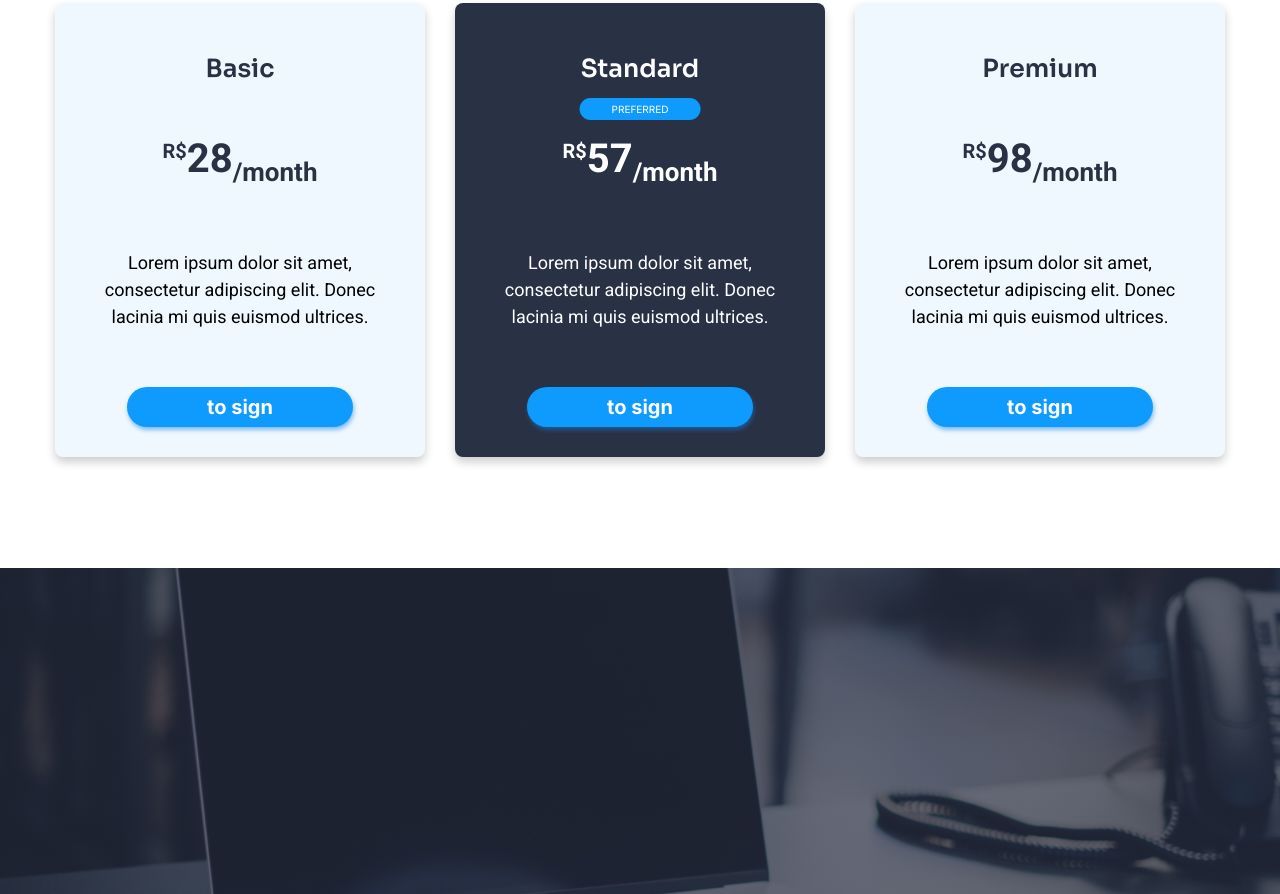
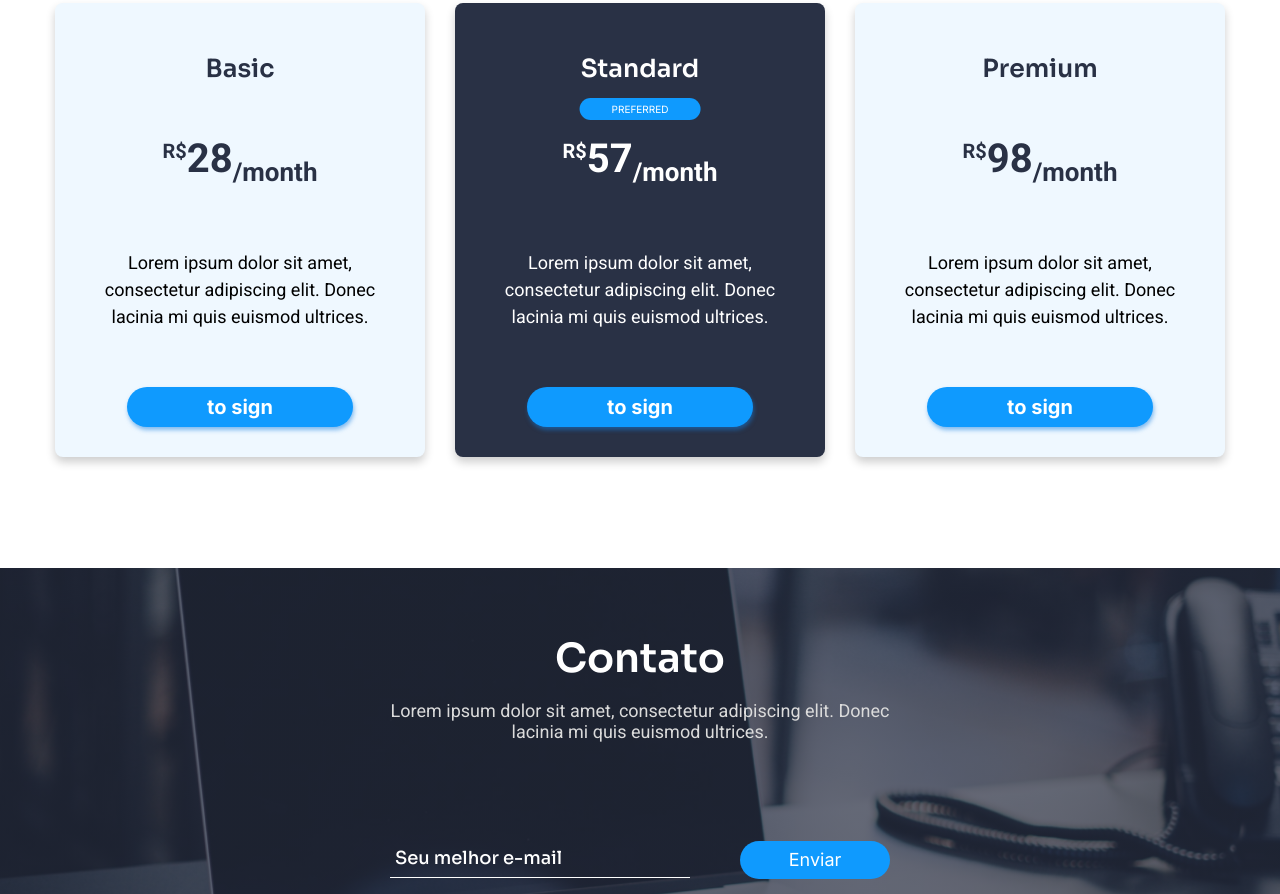
Before and after one commit to Allanlima123/agencia-contato, a plain HTML site: page index.html in a window 1280 px wide. Shown: the part 1906-2800 px from the top of the page. Drawn offline with Linux system fonts and the light colour scheme.

Commit message:
desafio completo

```diff
--- a/index.html
+++ b/index.html
@@ -119,7 +119,16 @@
         </section>
 
         <section class="contato" id="Contato">
-
+            <div class="box-contato">
+                <h3>Contato</h3>
+                <p>Lorem ipsum dolor sit amet, consectetur adipiscing elit. Donec lacinia mi quis euismod ultrices.</p>
+                <div class="formulario">
+                    <form action="index.html">
+                        <input type="email" name="Email" id="" placeholder="Seu melhor e-mail">
+                    </form>
+                    <a href="#" class="btn-form">Enviar</a>
+                </div>
+            </div>
         </section>
     </main>
 
--- a/src/estilo/style.css
+++ b/src/estilo/style.css
@@ -131,7 +131,7 @@
 
 .home .imagem{
     flex: 1 1 35rem;
-    margin:2rem;
+    margin: 2rem;
 }
 
 .home .imagem img{
@@ -144,7 +144,7 @@
 
 .servicos .container-box{
     display: grid;
-    grid-template-columns: repeat(auto-fit,minmax(20rem,1fr));
+    grid-template-columns: repeat(auto-fit,minmax(25rem,1fr));
     align-items: center;
     max-width: 144rem;
     margin: 0 auto;
@@ -153,7 +153,7 @@
 }
 
 .servicos .container-box .support{
-    padding: 2rem 0;
+    padding: 2rem;
     margin: 0 2rem;
     text-align: center;
 }
@@ -194,7 +194,6 @@
     align-items: center;
     justify-content: space-between;
     flex-wrap: wrap;
-    padding: 0 5%;
     padding: 3rem 5%;
 }
 
@@ -221,7 +220,7 @@
 }
 
 .App .container-app .imagem{
-    flex: 1 1 40rem;
+    flex: 1 1 25rem;
     height: 40rem;
 }
 
@@ -364,13 +363,86 @@
 /* contato */
 
 .contato{
-    background-image: linear-gradient(90deg,#293145af,#293145b6),url(../imagens/contato-fundo.png);
+    background-image: linear-gradient(90deg,#293145af,#293145b6),
+    url(../imagens/contato-fundo.png);
     background-position: center;
     background-repeat: no-repeat;
     background-size: cover;
     max-width: 144rem;
     margin: 0 auto;
-    height: 38.2rem;
+    min-height: 38.2rem;
+    display: flex;
+    justify-content: center;
+    text-align: center;
+}
+
+.contato .box-contato{
+    margin: 1.5rem;
+}
+
+.contato .box-contato h3{
+    color: var(--color-white);
+    font-size: 4rem;
+    font-weight: 600;
+    font-family: var(--fonte-Sora);
+    margin-top: 5rem;
+}
+
+.contato .box-contato p{
+    color: var(--color-gray-light);
+    font-family: var(--fonte-roboto);
+    font-size: 1.8rem;
+    font-weight: 400;
+    max-width: 50rem;
+    margin-top: 1.6rem;
+    margin-bottom: 9.9rem;
+}
+
+.contato .box-contato .formulario{
+    display: flex;
+    align-items: center;
+    justify-content: space-between;
+    flex-wrap: wrap;
+}
+
+.contato .box-contato .formulario form{
+    width: 30rem;
+}
+
+.contato .box-contato .formulario form input{
+    width: 100%;
+    border-bottom: .1rem solid var(--color-white);
+    background: none;
+    padding: 1rem 0;
+    color: var(--color-white);
+}
+
+.contato .box-contato .formulario form input::placeholder{
+    font-family: var(--fonte-Sora);
+    font-size: 1.8rem;
+    color: var(--color-white);
+    font-weight: 500;
+    background: none;
+    padding-left: .5rem;
+}
+
+.contato .box-contato .formulario  .btn-form{
+    display: inline-block;
+    width: 15rem;
+    height: 3.8rem;
+    line-height: 2.2rem;
+    text-align: center;
+    background: var(--color-blue);
+    font-size: 1.8rem;
+    color: var(--color-white);
+    font-family: var(--fonte-Inter);
+    border-radius: 5rem;
+    padding: .8rem 3.2rem;
+    cursor: pointer;
+}
+
+.contato .box-contato .formulario  .btn-form:hover{
+    transform: scale(1.06);
 }
 
 
@@ -458,12 +530,26 @@
         color: var(--color-gray-200);
     }
 
+    .home{
+        padding-top: 15rem;
+    }
+
     .home .content{
         text-align: center;
     }
 
     .home .content .title-prince{
         font-size: 3.5rem;
+    }
+}
+
+@media(max-width:490px){
+    .contato .box-contato .formulario{
+        justify-content: center;
+    }
+
+    .contato .box-contato .formulario form input{
+        margin-bottom: 2rem;
     }
 }
 
```
